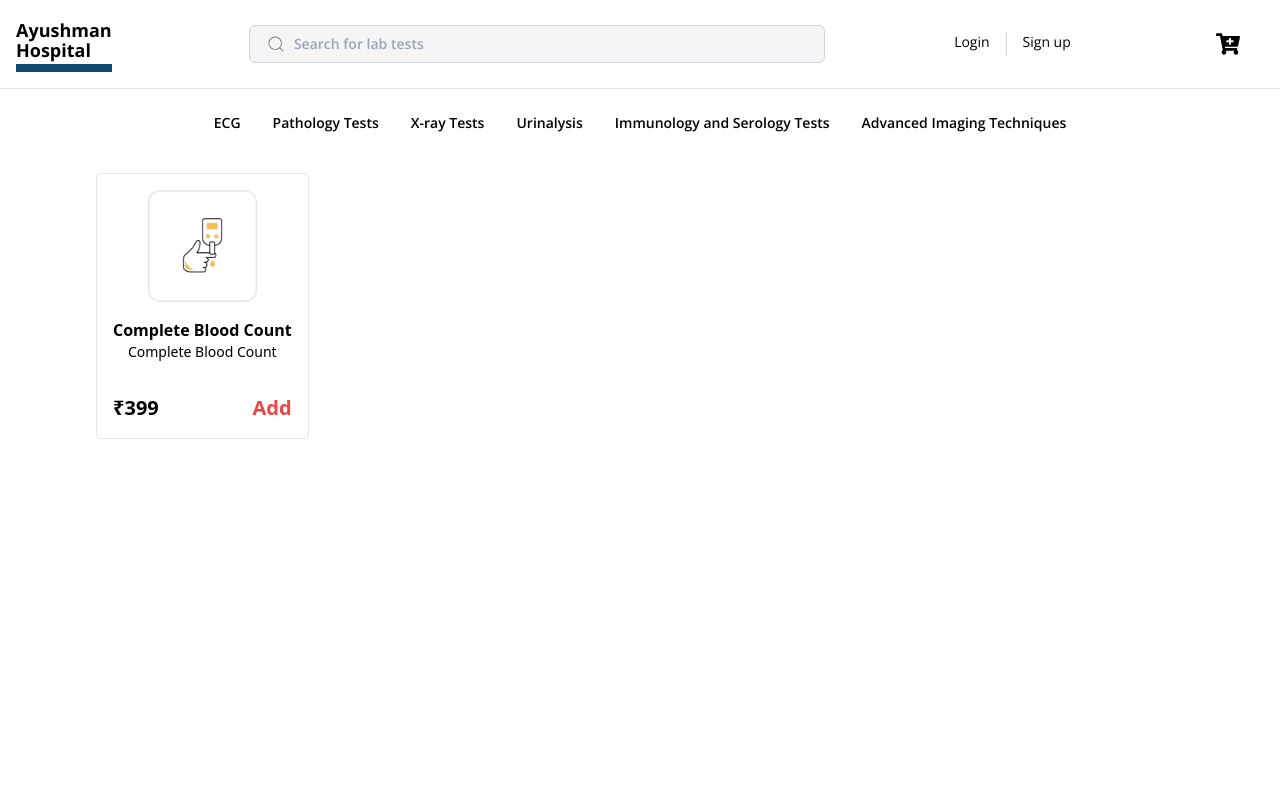
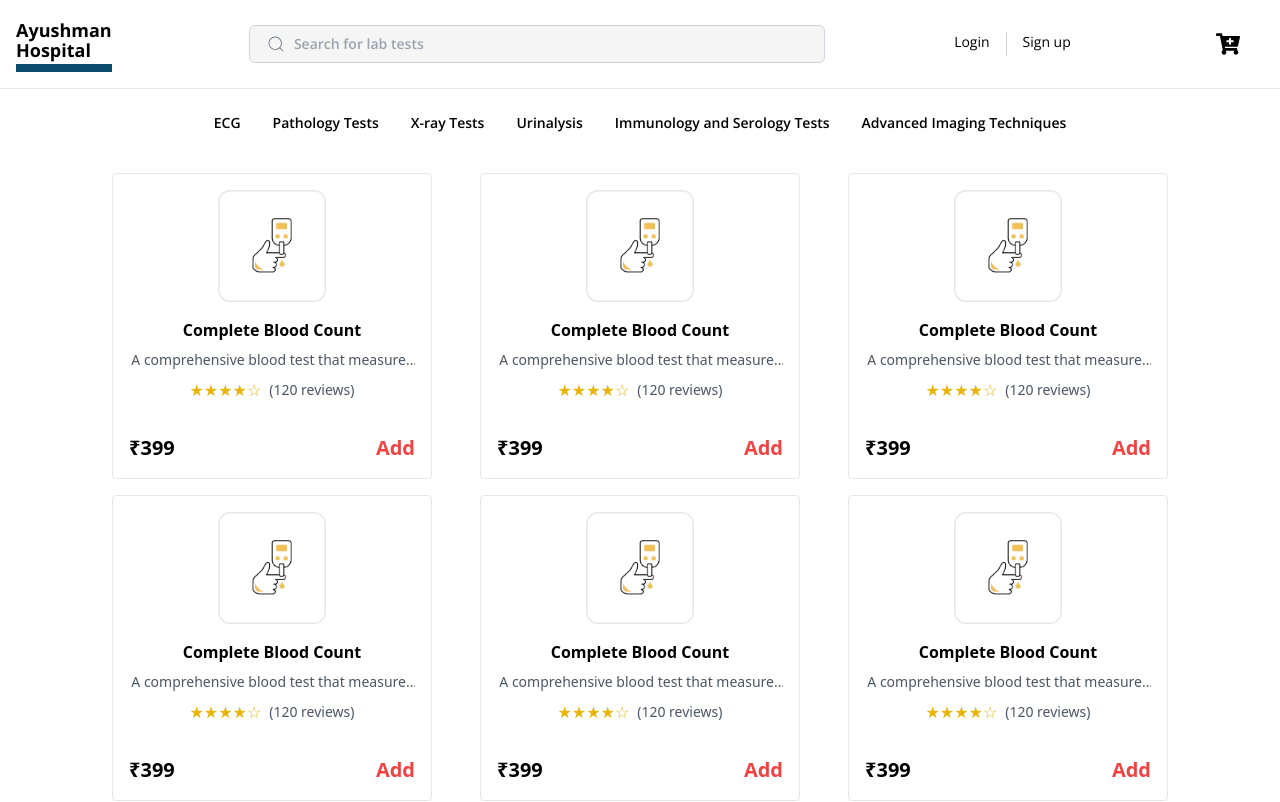
Before and after one commit to GitAmanS/Ayushman-Hospital-Frontend, a React (Create React App) app in the folder frontend/: page / in a window 1280 px wide. Shown: the top 802 px of the page. Built offline with nearby package versions, Linux system fonts and the light colour scheme.

Commit message:
service grid added

```diff
--- a/frontend/src/components/Services.js
+++ b/frontend/src/components/Services.js
@@ -5,21 +5,172 @@
     <div>
       <div className="grid grid-cols-1 sm:grid-cols-2 md:grid-cols-3 lg:mx-20 gap-4 p-4">
         {/* Card 1 */}
-        <div className="border rounded p-4 flex flex-col items-center max-w-max justify-center">
+        <div className="border rounded p-4 flex flex-col items-center w-full max-w-xs justify-center mx-auto">
           <div className="flex items-center justify-center h-28">
-            <img className='h-full object-cover' src='./Diabetes.webp' alt="Diabetes"/>
+            <img className="h-full object-cover" src="./Diabetes.webp" alt="Diabetes" />
           </div>
           <div className="mt-4 text-center">
-            <h1 className='font-semibold break-words'>Complete Blood Count</h1>
+            <h1 className="font-semibold break-words">Complete Blood Count</h1>
           </div>
-          <div className="text-sm text-center">
-            <h1 className=' break-words'>Complete Blood Count</h1>
+
+          <div className="text-sm text-center mt-2 text-gray-600 w-fit">
+            <p className="line-clamp-1 break-words">A comprehensive blood test that measures various components and features of your blood.</p>
           </div>
-          <div className='flex items-center justify-between w-full mt-8'>
-            <h1 className='font-bold text-xl'>₹399</h1>
-            <button className='font-bold text-xl text-red-500'>Add</button>
+          <div className="flex items-center justify-center mt-2">
+            <span className="text-yellow-500">★★★★☆</span>
+            <span className="text-gray-600 text-sm ml-2">(120 reviews)</span>
+          </div>
+          <div className="flex items-center justify-between w-full mt-8">
+            <h1 className="font-bold text-xl">₹399</h1>
+            <button className="font-bold text-xl text-red-500">Add</button>
           </div>
         </div>
+
+
+
+
+
+        <div className="border rounded p-4 flex flex-col items-center w-full max-w-xs justify-center mx-auto">
+          <div className="flex items-center justify-center h-28">
+            <img className="h-full object-cover" src="./Diabetes.webp" alt="Diabetes" />
+          </div>
+          <div className="mt-4 text-center">
+            <h1 className="font-semibold break-words">Complete Blood Count</h1>
+          </div>
+
+          <div className="text-sm text-center mt-2 text-gray-600 w-fit">
+            <p className="line-clamp-1 break-words">A comprehensive blood test that measures various components and features of your blood.</p>
+          </div>
+          <div className="flex items-center justify-center mt-2">
+            <span className="text-yellow-500">★★★★☆</span>
+            <span className="text-gray-600 text-sm ml-2">(120 reviews)</span>
+          </div>
+          <div className="flex items-center justify-between w-full mt-8">
+            <h1 className="font-bold text-xl">₹399</h1>
+            <button className="font-bold text-xl text-red-500">Add</button>
+          </div>
+        </div>
+
+
+
+
+        <div className="border rounded p-4 flex flex-col items-center w-full max-w-xs justify-center mx-auto">
+          <div className="flex items-center justify-center h-28">
+            <img className="h-full object-cover" src="./Diabetes.webp" alt="Diabetes" />
+          </div>
+          <div className="mt-4 text-center">
+            <h1 className="font-semibold break-words">Complete Blood Count</h1>
+          </div>
+
+          <div className="text-sm text-center mt-2 text-gray-600 w-fit">
+            <p className="line-clamp-1 break-words">A comprehensive blood test that measures various components and features of your blood.</p>
+          </div>
+          <div className="flex items-center justify-center mt-2">
+            <span className="text-yellow-500">★★★★☆</span>
+            <span className="text-gray-600 text-sm ml-2">(120 reviews)</span>
+          </div>
+          <div className="flex items-center justify-between w-full mt-8">
+            <h1 className="font-bold text-xl">₹399</h1>
+            <button className="font-bold text-xl text-red-500">Add</button>
+          </div>
+        </div>
+
+
+
+
+        <div className="border rounded p-4 flex flex-col items-center w-full max-w-xs justify-center mx-auto">
+          <div className="flex items-center justify-center h-28">
+            <img className="h-full object-cover" src="./Diabetes.webp" alt="Diabetes" />
+          </div>
+          <div className="mt-4 text-center">
+            <h1 className="font-semibold break-words">Complete Blood Count</h1>
+          </div>
+
+          <div className="text-sm text-center mt-2 text-gray-600 w-fit">
+            <p className="line-clamp-1 break-words">A comprehensive blood test that measures various components and features of your blood.</p>
+          </div>
+          <div className="flex items-center justify-center mt-2">
+            <span className="text-yellow-500">★★★★☆</span>
+            <span className="text-gray-600 text-sm ml-2">(120 reviews)</span>
+          </div>
+          <div className="flex items-center justify-between w-full mt-8">
+            <h1 className="font-bold text-xl">₹399</h1>
+            <button className="font-bold text-xl text-red-500">Add</button>
+          </div>
+        </div>
+
+
+
+
+        <div className="border rounded p-4 flex flex-col items-center w-full max-w-xs justify-center mx-auto">
+          <div className="flex items-center justify-center h-28">
+            <img className="h-full object-cover" src="./Diabetes.webp" alt="Diabetes" />
+          </div>
+          <div className="mt-4 text-center">
+            <h1 className="font-semibold break-words">Complete Blood Count</h1>
+          </div>
+
+          <div className="text-sm text-center mt-2 text-gray-600 w-fit">
+            <p className="line-clamp-1 break-words">A comprehensive blood test that measures various components and features of your blood.</p>
+          </div>
+          <div className="flex items-center justify-center mt-2">
+            <span className="text-yellow-500">★★★★☆</span>
+            <span className="text-gray-600 text-sm ml-2">(120 reviews)</span>
+          </div>
+          <div className="flex items-center justify-between w-full mt-8">
+            <h1 className="font-bold text-xl">₹399</h1>
+            <button className="font-bold text-xl text-red-500">Add</button>
+          </div>
+        </div>
+
+
+
+
+        <div className="border rounded p-4 flex flex-col items-center w-full max-w-xs justify-center mx-auto">
+          <div className="flex items-center justify-center h-28">
+            <img className="h-full object-cover" src="./Diabetes.webp" alt="Diabetes" />
+          </div>
+          <div className="mt-4 text-center">
+            <h1 className="font-semibold break-words">Complete Blood Count</h1>
+          </div>
+
+          <div className="text-sm text-center mt-2 text-gray-600 w-fit">
+            <p className="line-clamp-1 break-words">A comprehensive blood test that measures various components and features of your blood.</p>
+          </div>
+          <div className="flex items-center justify-center mt-2">
+            <span className="text-yellow-500">★★★★☆</span>
+            <span className="text-gray-600 text-sm ml-2">(120 reviews)</span>
+          </div>
+          <div className="flex items-center justify-between w-full mt-8">
+            <h1 className="font-bold text-xl">₹399</h1>
+            <button className="font-bold text-xl text-red-500">Add</button>
+          </div>
+        </div>
+
+
+
+
+        <div className="border rounded p-4 flex flex-col items-center w-full max-w-xs justify-center mx-auto">
+          <div className="flex items-center justify-center h-28">
+            <img className="h-full object-cover" src="./Diabetes.webp" alt="Diabetes" />
+          </div>
+          <div className="mt-4 text-center">
+            <h1 className="font-semibold break-words">Complete Blood Count</h1>
+          </div>
+
+          <div className="text-sm text-center mt-2 text-gray-600 w-fit">
+            <p className="line-clamp-1 break-words">A comprehensive blood test that measures various components and features of your blood.</p>
+          </div>
+          <div className="flex items-center justify-center mt-2">
+            <span className="text-yellow-500">★★★★☆</span>
+            <span className="text-gray-600 text-sm ml-2">(120 reviews)</span>
+          </div>
+          <div className="flex items-center justify-between w-full mt-8">
+            <h1 className="font-bold text-xl">₹399</h1>
+            <button className="font-bold text-xl text-red-500">Add</button>
+          </div>
+        </div>
+
 
       </div>
     </div>
```
